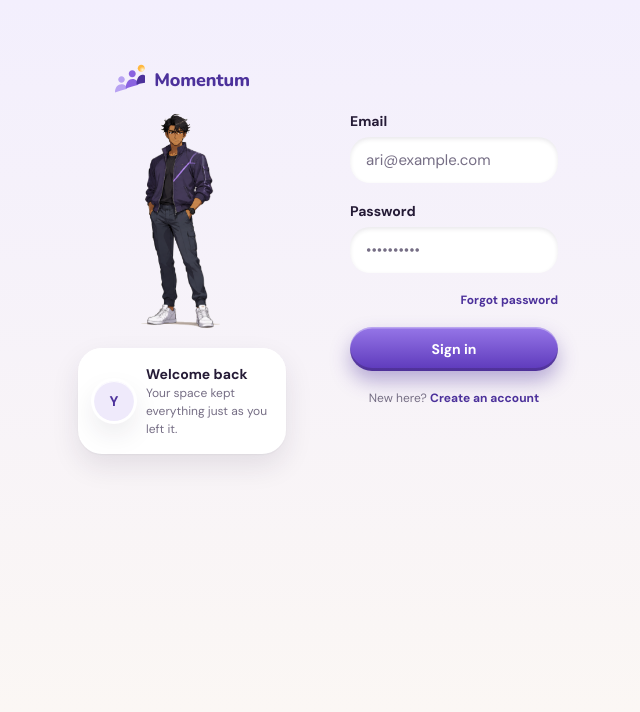
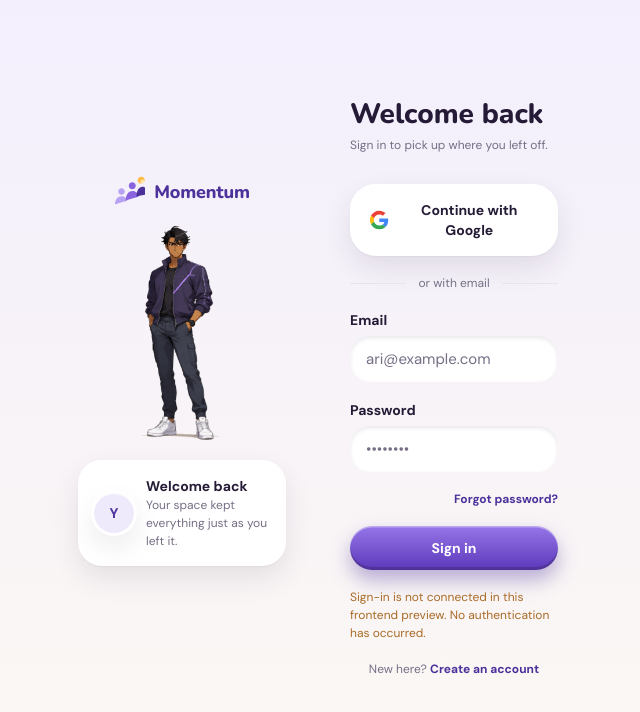
Before and after one commit to Barry1003/momentum, a Next.js app: page /onboarding/sign-in in a window 1280 px wide. Both pictures are taken after a click on the button "Sign in". Shown: the top 712 px of the page, without its empty margins (322-962 px from the left). Built offline with nearby package versions, Linux system fonts and the light colour scheme.

Commit message:
feat(frontend): align sign-in/page.tsx with supplied onboarding design

```diff
--- a/src/app/onboarding/sign-in/page.tsx
+++ b/src/app/onboarding/sign-in/page.tsx
@@ -3,11 +3,13 @@
 import Link from "next/link";
 import { useState } from "react";
 import { Button, Field, FaceAvatar, Logo } from "@/frontend/components";
+import { GoogleMark } from "@/frontend/components/GoogleMark";
 import { Companion } from "@/frontend/companion";
 
 export default function SignInPage() {
   const [email, setEmail] = useState("");
   const [password, setPassword] = useState("");
+  const [notice, setNotice] = useState(false);
 
   return (
     <div className="flex flex-col gap-8 md:flex-row md:items-center md:gap-16">
@@ -22,28 +24,21 @@ export default function SignInPage() {
           </div>
         </div>
       </div>
-
       <div className="flex flex-1 flex-col gap-[18px]">
-        <div className="flex flex-col gap-1.5 md:hidden">
-          <h1 className="font-display text-title font-extrabold text-text">Welcome back</h1>
-          <p className="font-heading text-meta text-text-muted">Sign in to pick up where you left off.</p>
+        <div className="mb-3"><div className="md:hidden"><Logo /></div>
+          <h1 className="mt-8 font-display text-title font-extrabold text-text">Welcome back</h1>
+          <p className="mt-1 font-heading text-meta text-text-muted">Sign in to pick up where you left off.</p>
         </div>
-
-        <Field label="Email" type="email" value={email} onChange={(event) => setEmail(event.target.value)} placeholder="ari@example.com" />
-        <Field label="Password" type="password" value={password} onChange={(event) => setPassword(event.target.value)} placeholder="••••••••••" />
-
-        <Link href="/onboarding/cant-get-in" className="self-end font-heading text-meta font-bold text-accent-strong">
-          Forgot password
-        </Link>
-
-        <Button variant="primary">Sign in</Button>
-
-        <p className="text-center font-heading text-meta text-text-muted">
-          New here?{" "}
-          <Link href="/onboarding" className="font-bold text-accent-strong">
-            Create an account
-          </Link>
-        </p>
+        <button type="button" onClick={() => setNotice(true)} className="flex items-center justify-center gap-3 rounded-button bg-surface px-5 py-4 font-heading text-label font-bold text-text shadow-raised">
+          <GoogleMark className="size-5" /> Continue with Google
+        </button>
+        <div className="flex items-center gap-3"><span className="h-px flex-1 bg-outline" /><span className="font-heading text-meta text-text-muted">or with email</span><span className="h-px flex-1 bg-outline" /></div>
+        <Field label="Email" type="email" value={email} onChange={event => setEmail(event.target.value)} placeholder="ari@example.com" />
+        <Field label="Password" type="password" value={password} onChange={event => setPassword(event.target.value)} placeholder="••••••••" />
+        <Link href="/onboarding/cant-get-in" className="self-end font-heading text-meta font-bold text-accent-strong">Forgot password?</Link>
+        <Button variant="primary" onClick={() => setNotice(true)}>Sign in</Button>
+        {notice ? <p role="status" className="font-heading text-meta text-warning">Sign-in is not connected in this frontend preview. No authentication has occurred.</p> : null}
+        <p className="text-center font-heading text-meta text-text-muted">New here? <Link href="/onboarding/create-account" className="font-bold text-accent-strong">Create an account</Link></p>
       </div>
     </div>
   );
```
